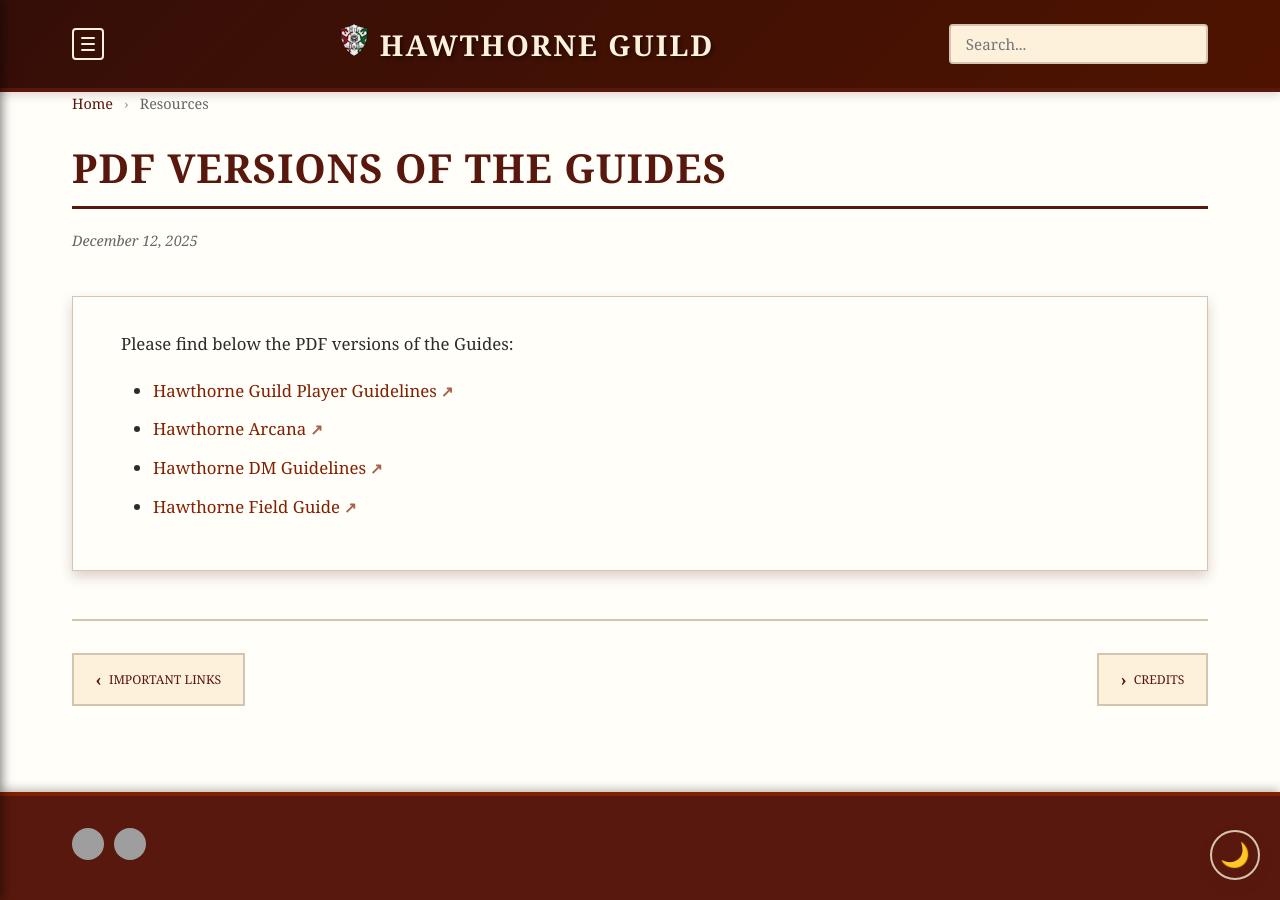
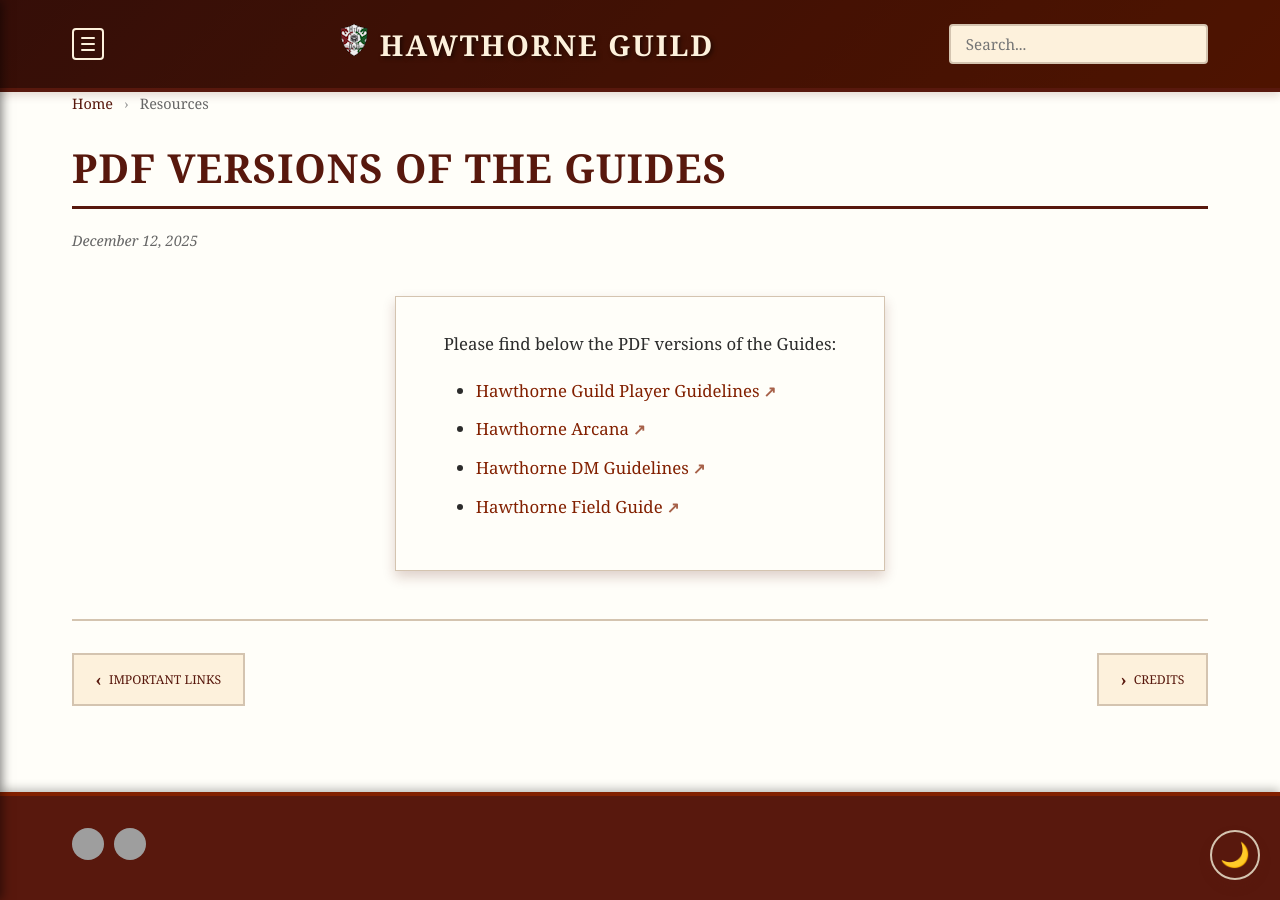
Before and after one commit to coconutswallow/Guides, a Jekyll site: the page built from _resources/PDF-guides.md, in a window 1280 px wide. Built offline with Jekyll 4.4.1, drawn with Linux system fonts in a browser that asks for light colours; comment, search, counter and statistics services are not loaded; grey boxes are pictures that could not be loaded.

Commit message:
Update style.css

```diff
--- a/assets/css/style.css
+++ b/assets/css/style.css
@@ -1534,6 +1534,12 @@
     padding-bottom: 0;
   }
 
+  .doc-content:not(:has(.doc-toc)) .doc-body {
+    max-width: 1200px;
+    margin: 0 auto; /* Centers the block */
+    flex: none;     /* Stops it from trying to fill 100% */
+  }
+
   /* Flex Layout */
   .doc-content {
     display: flex;
```
